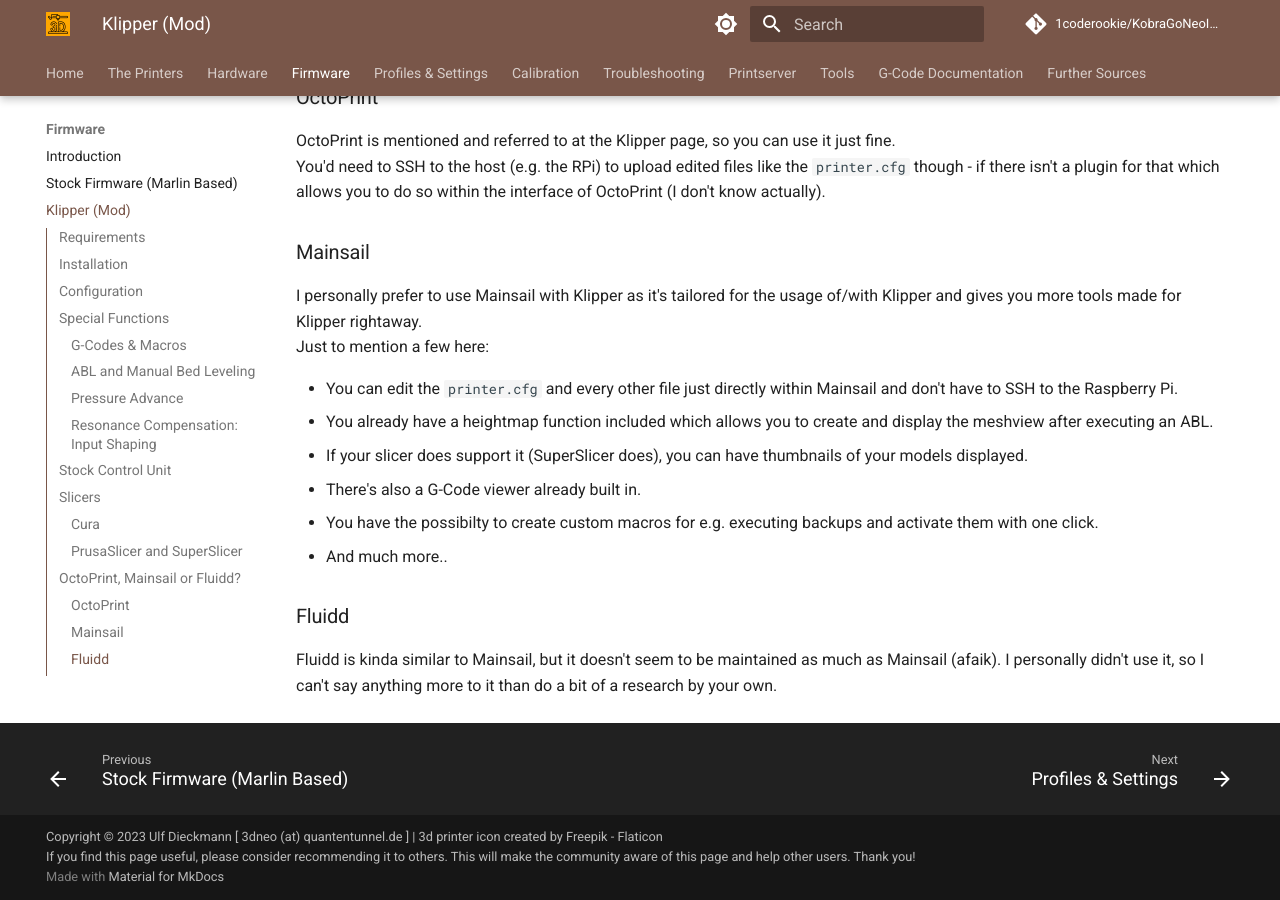
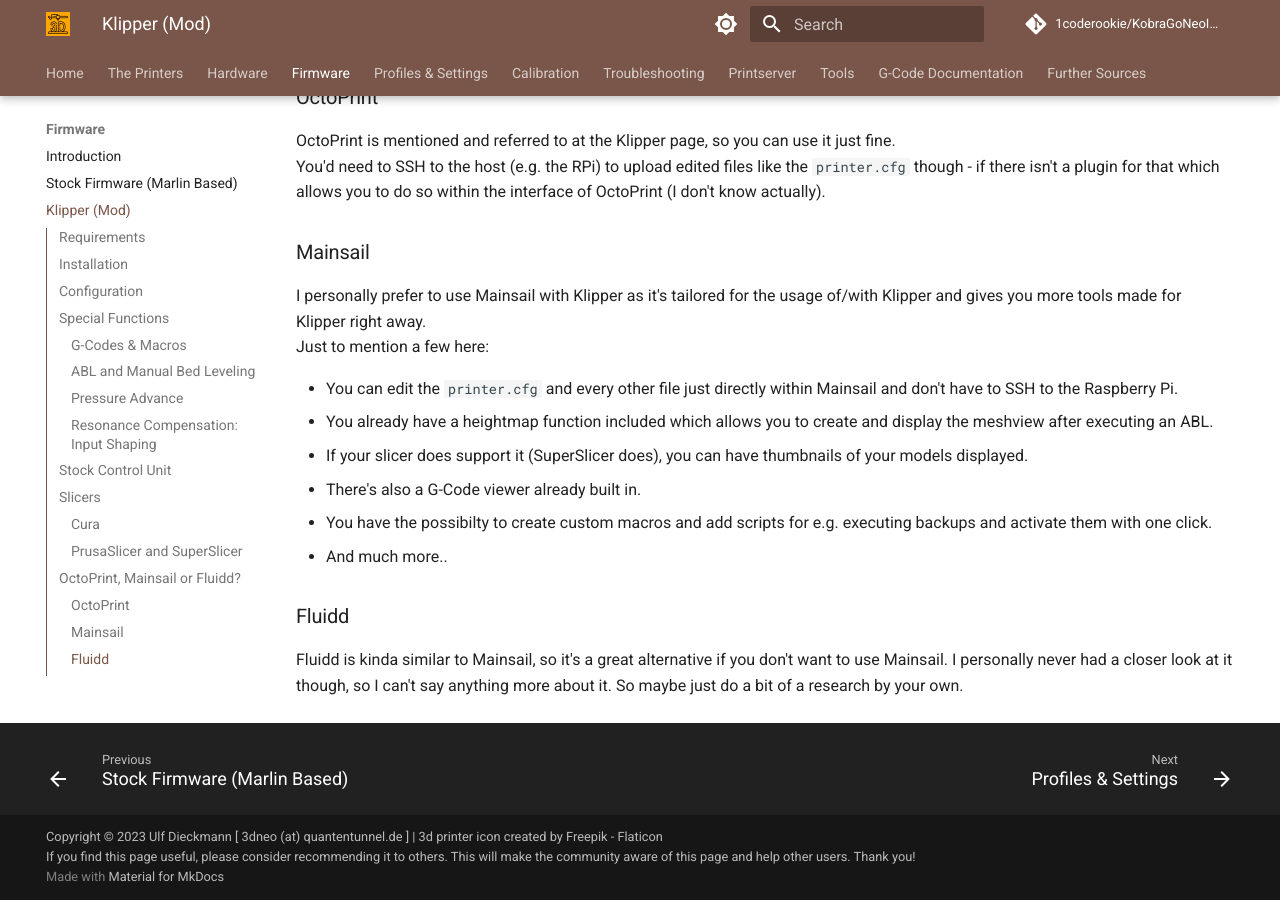
Before and after one commit to 1coderookie/KobraGoNeoInsights, an MkDocs documentation site: the page built from docs/firmware/fw_klipper.md, in a window 1280 px wide and 900 px high, scrolled down 7167 px. Built offline with MkDocs 1.6.1 and Material for MkDocs 9.7.7, drawn with Linux system fonts in a browser that asks for light colours; comment, search, counter and statistics services are not loaded.

Commit message:
Update fw_klipper.md

```diff
--- a/docs/firmware/fw_klipper.md
+++ b/docs/firmware/fw_klipper.md
@@ -216,15 +216,15 @@
 You'd need to SSH to the host (e.g. the RPi) to upload edited files like the `printer.cfg` though - if there isn't a plugin for that which allows you to do so within the interface of OctoPrint (I don't know actually).
 
 ### Mainsail
-I personally prefer to use Mainsail with Klipper as it's tailored for the usage of/with Klipper and gives you more tools made for Klipper rightaway.
+I personally prefer to use Mainsail with Klipper as it's tailored for the usage of/with Klipper and gives you more tools made for Klipper right away.
 Just to mention a few here:
 
 - You can edit the `printer.cfg` and every other file just directly within Mainsail and don't have to SSH to the Raspberry Pi.
 - You already have a heightmap function included which allows you to create and display the meshview after executing an ABL.
 - If your slicer does support it (SuperSlicer does), you can have thumbnails of your models displayed.
 - There's also a G-Code viewer already built in.
-- You have the possibilty to create custom macros for e.g. executing backups and activate them with one click.
+- You have the possibilty to create custom macros and add scripts for e.g. executing backups and activate them with one click.
 - And much more..
 
 ### Fluidd
-Fluidd is kinda similar to Mainsail, but it doesn't seem to be maintained as much as Mainsail (afaik). I personally didn't use it, so I can't say anything more to it than do a bit of a research by your own.
+Fluidd is kinda similar to Mainsail, so it's a great alternative if you don't want to use Mainsail. I personally never had a closer look at it though, so I can't say anything more about it. So maybe just do a bit of a research by your own.
```
